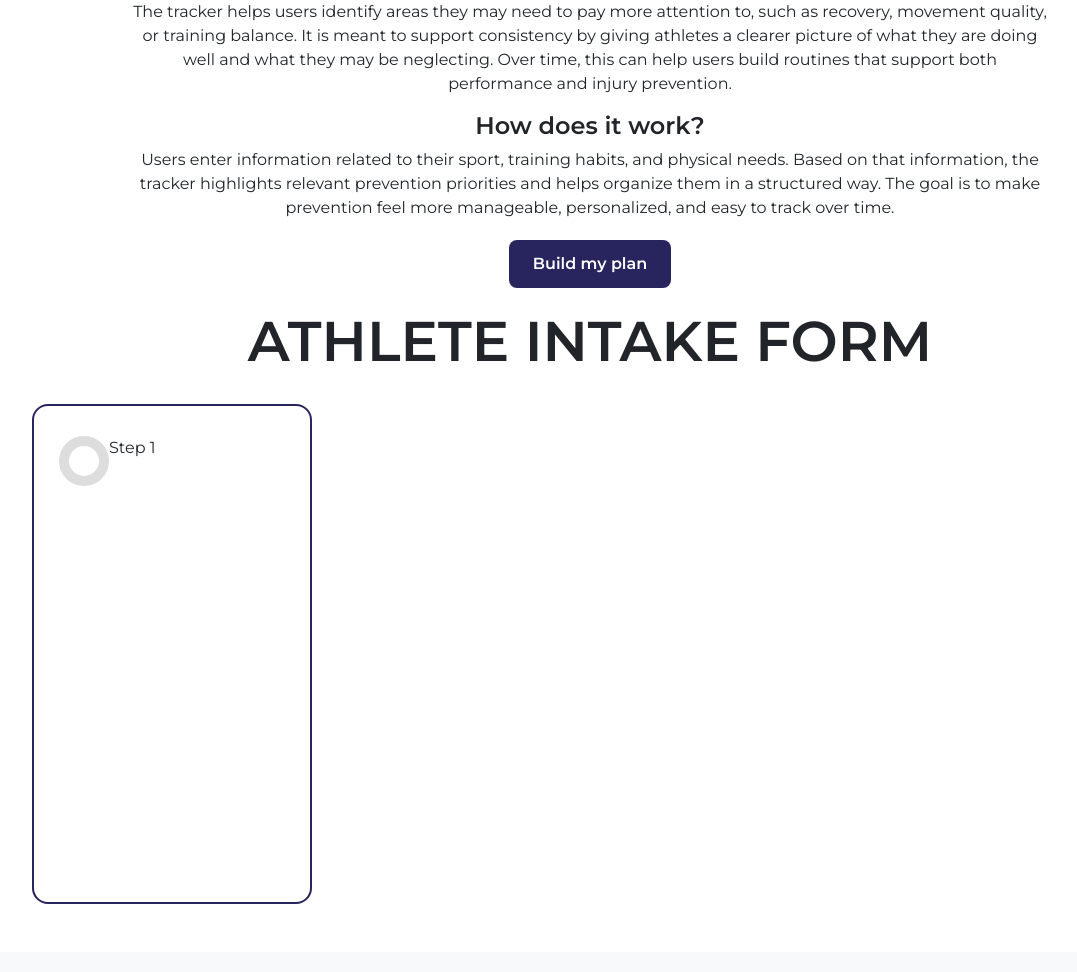
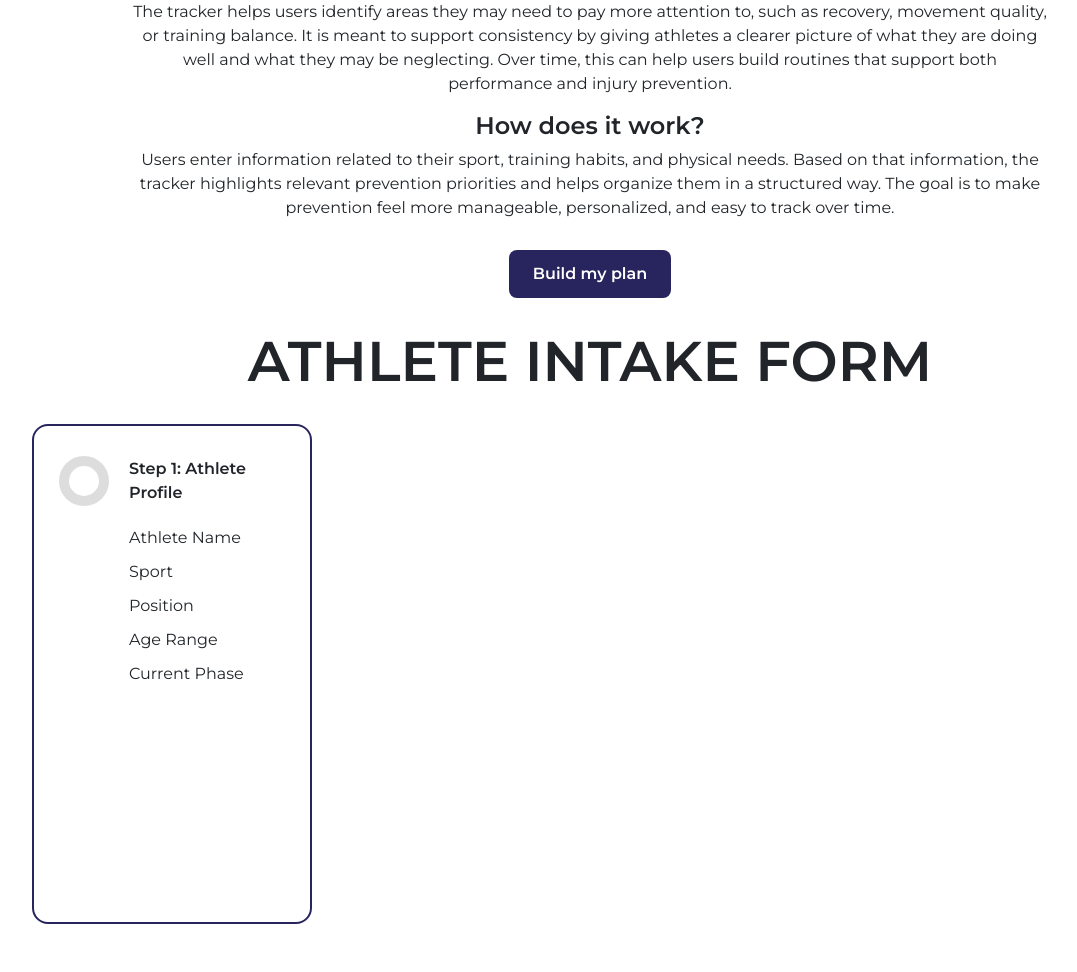
Before and after one commit to tiffneyjo/athleteIQ, a Flask app: page /tracker in a window 1280 px wide. Shown: the part 628-1600 px from the top of the page, without its empty margins (50-1127 px from the left). Before the commit the page ends 1532 px from the top, so only its background shows below. Run offline with Flask 3, Linux system fonts and the light colour scheme.

Commit message:
added sidebar progress

```diff
--- a/static/styles.css
+++ b/static/styles.css
@@ -118,7 +118,7 @@ ol li {
 #tracker_button{
     display: block;
     width: fit-content;
-    margin: 20px auto;
+    margin: 30px auto;
     background-color: #28255E;
     color: white;
     padding: 12px 24px;
@@ -133,24 +133,44 @@ ol li {
 
 .tracker_sidebar{
     display: flex;
-    flex-direction: row;
+    flex-direction: column;
     width: 280px;
     padding: 30px 25px;
     border: 2px solid #28255E;
     border-radius: 16px;
     background-color: white;
     min-height: 500px;
+    align-items: flex-start;
 }
 
 .progress_line{
-    display: flex;
     width: 50px;
     height: 50px;
     border-radius: 50%;
     border: 10px solid #ddd;
+    flex-shrink: 0;
 
 }
 
-.progess_title{
-    padding-top: 70px;
+.progress_title{
+    font-weight:bold;
+    text-align: left;
+    margin: 0;
 }
+
+.step_item{
+    display: flex;
+    align-items: center;
+    gap: 20px;
+
+}
+
+.step_content{
+    margin-left: 70px;
+    margin-top: 10px;
+}
+
+.progress_item{
+    text-align: left;
+    margin: 10px 0px;
+}
--- a/templates/tracker.html
+++ b/templates/tracker.html
@@ -23,9 +23,23 @@
     <section class="tracker_section">
         <h1 id="tracker_anchor" class="tracker_title"> ATHLETE INTAKE FORM </h1>
         <div class="tracker_sidebar">
+
+        <div class="step_item">
             <div class="progress_line"></div>
-            <p class="progress_title">Step 1</p>
+            <p class="progress_title">Step 1: Athlete Profile</p>
         </div>
+
+
+            <div class="step_content">
+                <p class="progress_item">Athlete Name</p>
+                <p class="progress_item">Sport</p>
+                <p class="progress_item">Position</p>
+                <p class="progress_item">Age Range</p>
+                <p class="progress_item">Current Phase</p>
+            </div>
+
+        </div>
+
     </section>
 
 
```
